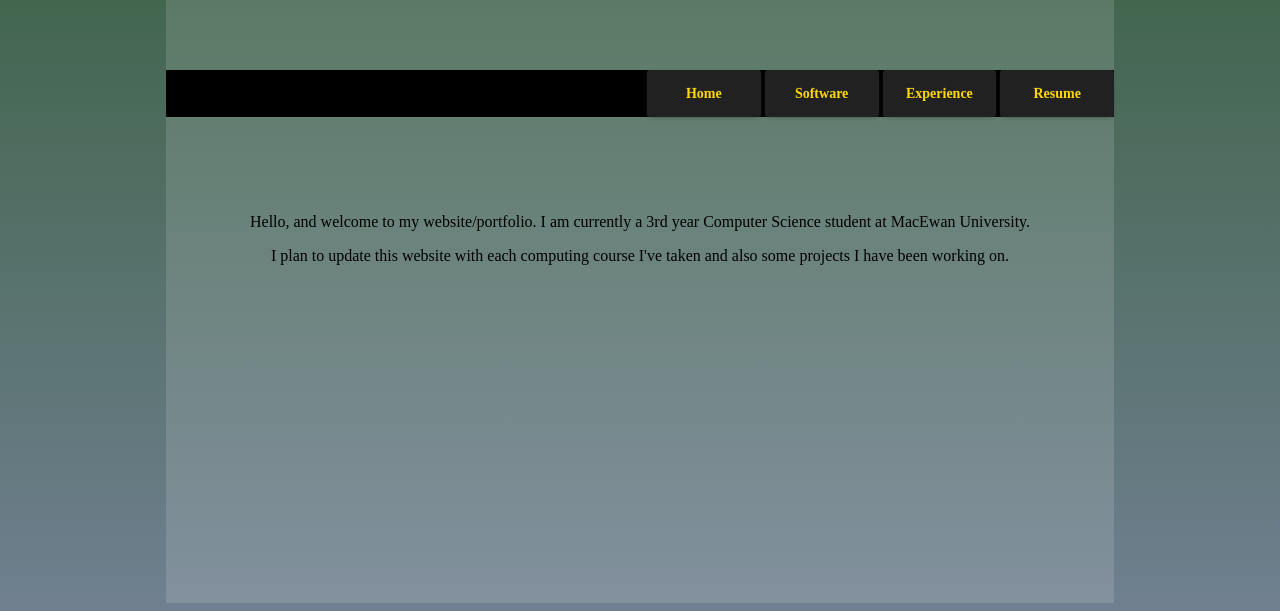
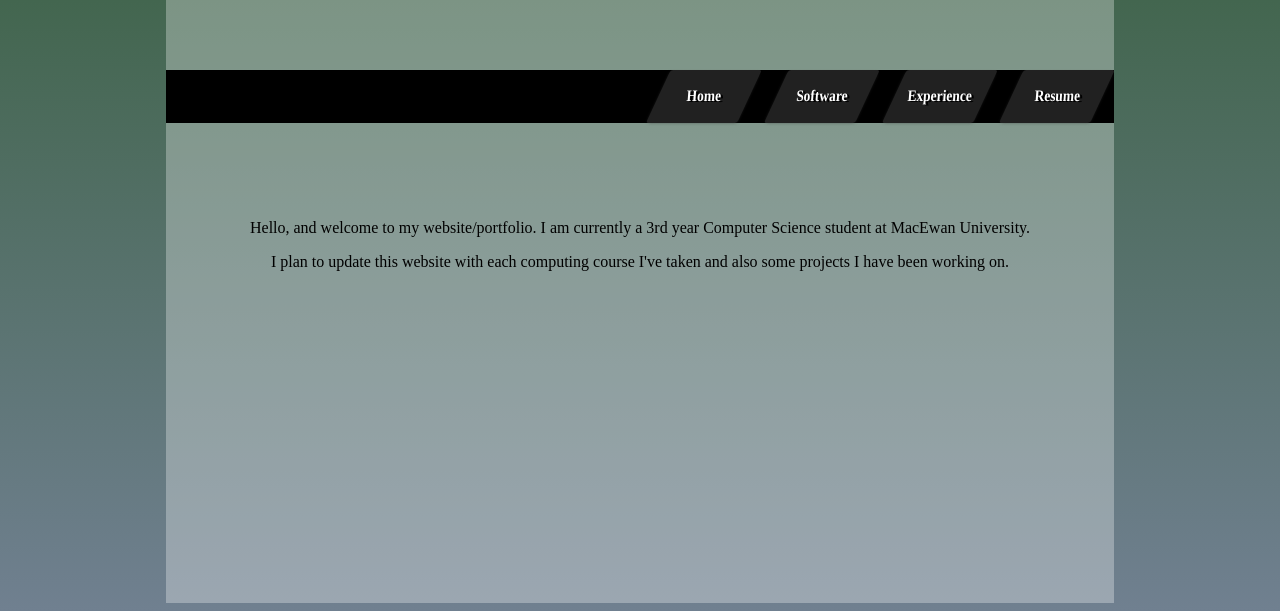
Before and after one commit to reallynewbie/reallynewbie.github.io, a plain HTML site: page index.html in a window 1280 px wide. Shown: the part 189-800 px from the top of the page. Drawn offline with nearby package versions, Linux system fonts and the light colour scheme.

Commit message:
Updating with rotations

```diff
--- a/style.css
+++ b/style.css
@@ -6,7 +6,7 @@ body{
     width: 75%;
     height: 100%;
     padding: 0;
-    background: rgba(255, 255, 255, 0.13);
+    background: rgba(255, 255, 255, 0.30);
     margin: 0 auto;
 }
 
@@ -26,10 +26,11 @@ body{
 
 h2{
     display: inline-block;
-    padding: 0.5vh 0.5vw;
-    font-size: 1.75vmin;
+    padding: 0.5vh 0.80vw;
+    font-size: 2vmin;
 }
 .btnGlass{
+
     text-align: center;
     display: inline-block;
     background-color: rgba(255, 255, 255, 0.13);
@@ -38,12 +39,15 @@ h2{
     box-shadow: 0px 1px 4px -2px #333;
     text-shadow: 0px -1px #333;
     width: 12%;
+    transform: skew(-25deg, 0deg) scale(0.8, 1);
 }
 .btnGlass:hover{
-    background-color: rebeccapurple;
+    background-color: #68a;
 }
 a h2{
-    color: gold;
+    color: white;
+    text-shadow: 3px 1px black;
+    transform: skew(26deg, 0deg) scale(1.05, 1);
 }
 a{
     text-decoration: none;
```
